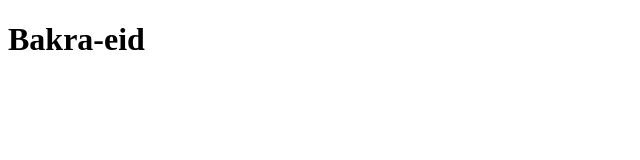
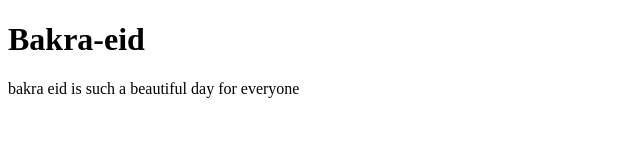
Before and after one commit to ubaidahmed25122008-tech/bakra-eid, a plain HTML site: page index.html in a window 1280 px wide. Shown: the whole page, without its empty margins (0-640 px from the left). Drawn offline with Linux system fonts and the light colour scheme.

Commit message:
index.html

```diff
--- a/index.html
+++ b/index.html
@@ -7,6 +7,7 @@
 </head>
 <body>
     <h1>Bakra-eid</h1>
+    <p1> bakra eid is such a beautiful day for everyone </p1>
 
 </body>
 </html>
```
